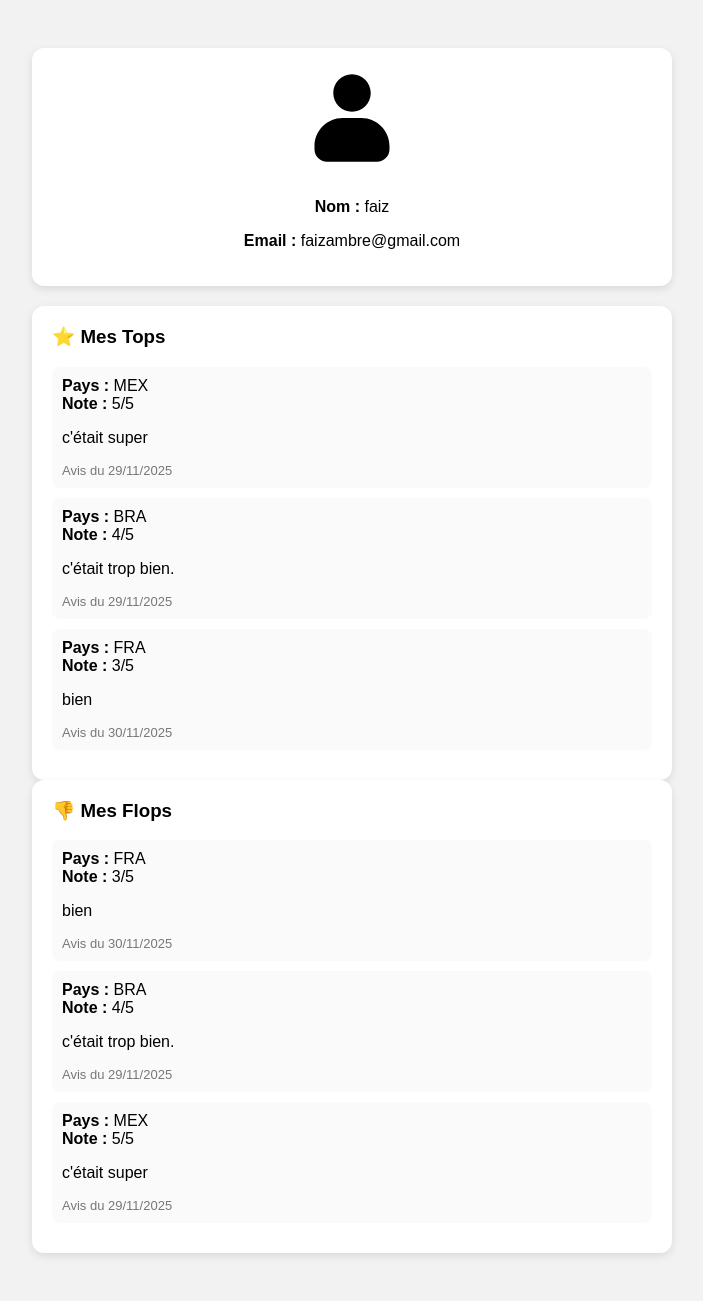
After one commit to Ambre0108/HappyTrip, a PHP site: page /profil.php in a window 1280 px wide. The commit adds this page. Shown: the whole page, without its empty margins (288-991 px from the left). Run offline with PHP 8.4, Linux system fonts and the light colour scheme; a user stored in the database is signed in; data comes from the database, SQL or seed files in the repository.

Commit message:
debut profil

```diff
--- /dev/null
+++ b/profil.php
@@ -0,0 +1,110 @@
+<?php
+session_start();
+
+// Vérification si l'utilisateur est connecté
+if (!isset($_SESSION['id_utilisateur'])) {
+    header("Location: login.php");
+    exit();
+}
+
+// Connexion PDO à MySQL (MAMP)
+try {
+    $pdo = new PDO(
+        "mysql:host=localhost;dbname=happytrip;charset=utf8",
+        "root",  // utilisateur MySQL
+        "root",  // mot de passe MAMP
+        [
+            PDO::ATTR_ERRMODE => PDO::ERRMODE_EXCEPTION,
+            PDO::ATTR_DEFAULT_FETCH_MODE => PDO::FETCH_ASSOC
+        ]
+    );
+} catch (PDOException $e) {
+    die("Erreur connexion BDD : " . $e->getMessage());
+}
+
+// Récupérer les infos utilisateur
+$stmt = $pdo->prepare("SELECT nom, email FROM utilisateur WHERE id_utilisateur = ?");
+$stmt->execute([$_SESSION['id_utilisateur']]);
+$user = $stmt->fetch();
+
+// Récupérer les Tops (avis les mieux notés)
+$tops = $pdo->prepare("
+    SELECT code_pays, commentaire, note, date_avis
+    FROM avis
+    WHERE id_utilisateur = ?
+    ORDER BY note DESC
+");
+$tops->execute([$_SESSION['id_utilisateur']]);
+$tops = $tops->fetchAll();
+
+// Récupérer les Flops (avis les moins notés)
+$flops = $pdo->prepare("
+    SELECT code_pays, commentaire, note, date_avis
+    FROM avis
+    WHERE id_utilisateur = ?
+    ORDER BY note ASC
+");
+$flops->execute([$_SESSION['id_utilisateur']]);
+$flops = $flops->fetchAll();
+
+?>
+<!DOCTYPE html>
+<html lang="fr">
+<head>
+    <meta charset="UTF-8">
+    <title>Profil utilisateur</title>
+    <style>
+        body { font-family: Arial; background:#f2f2f2; padding:40px; }
+        .card { background:white; padding:20px; border-radius:12px; margin-bottom:25px; box-shadow:0 3px 8px rgba(0,0,0,0.1); max-width:600px; margin:auto; }
+        .profil-header { text-align:center; margin-bottom:20px; }
+        .profil-header img { width:100px; height:100px; margin-bottom:10px; }
+        .avis-item { background:#fafafa; padding:10px; border-radius:8px; margin-bottom:10px; }
+        .date { color:#777; font-size:13px; }
+        h3 { margin-top:0; }
+    </style>
+</head>
+<body>
+
+<!-- Profil utilisateur -->
+<div class="card profil-header">
+    <img src="images/avatar_noir.svg" alt="Avatar">
+    <p><strong>Nom :</strong> <?= htmlspecialchars($user['nom']) ?></p>
+    <p><strong>Email :</strong> <?= htmlspecialchars($user['email']) ?></p>
+</div>
+
+<!-- Tops -->
+<div class="card">
+    <h3>⭐ Mes Tops</h3>
+    <?php if (!$tops): ?>
+        <p>Aucun avis pour le moment.</p>
+    <?php else: ?>
+        <?php foreach ($tops as $t): ?>
+            <div class="avis-item">
+                <strong>Pays :</strong> <?= htmlspecialchars($t['code_pays']) ?><br>
+                <strong>Note :</strong> <?= $t['note'] ?>/5
+                <p><?= nl2br(htmlspecialchars($t['commentaire'])) ?></p>
+                <div class="date">Avis du <?= date("d/m/Y", strtotime($t['date_avis'])) ?></div>
+            </div>
+        <?php endforeach; ?>
+    <?php endif; ?>
+</div>
+
+<!-- Flops -->
+<div class="card">
+    <h3>👎 Mes Flops</h3>
+    <?php if (!$flops): ?>
+        <p>Aucun avis pour le moment.</p>
+    <?php else: ?>
+        <?php foreach ($flops as $f): ?>
+            <div class="avis-item">
+                <strong>Pays :</strong> <?= htmlspecialchars($f['code_pays']) ?><br>
+                <strong>Note :</strong> <?= $f['note'] ?>/5
+                <p><?= nl2br(htmlspecialchars($f['commentaire'])) ?></p>
+                <div class="date">Avis du <?= date("d/m/Y", strtotime($f['date_avis'])) ?></div>
+            </div>
+        <?php endforeach; ?>
+    <?php endif; ?>
+</div>
+
+</body>
+</html>
```
Also changed, not shown: login.php (+12 -3 lines), images/avatar_noir.svg (added).
